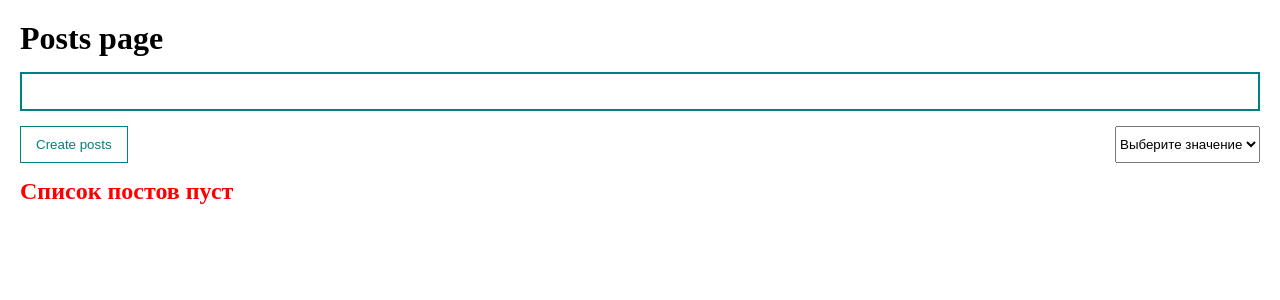
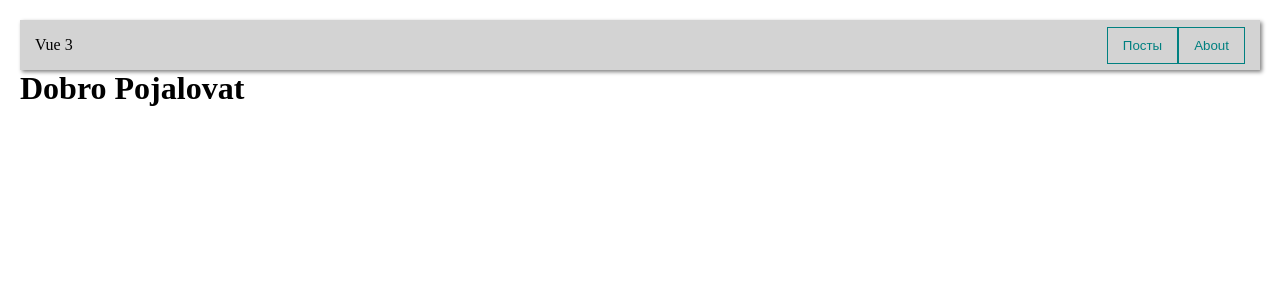
Before and after one commit to ALCOWEB/pharmagreen.ru, a Vue app in the folder front/: page / in a window 1280 px wide. Shown: the top 300 px of the page. Built offline with nearby package versions, Linux system fonts and the light colour scheme; no server answers.

Commit message:
add some vue changes 5

```diff
--- a/front/src/App.vue
+++ b/front/src/App.vue
@@ -1,122 +1,23 @@
 <template>
   <div class="app">
-    <h1>Posts page</h1>
-    <my-input v-model="searchQuery"/>
-    <div class="app_btns">
-      <my-button
-          @click="showDialog"
-      >Create posts</my-button>
-      <my-select
-          v-model="selectedSort"
-          :options="sortOptions"
-        />
-    </div>
-    <my-dialog v-model:show="dialogVisible">
-      <post-form
-          @create="createPost"
-      />
-    </my-dialog>
-    <post-list
-        :posts="sortedAndSearchedPosts"
-        @remove="removePost"
-        v-if="!postsLoading"
-    />
-    <div v-else>идёт загрузка</div>
+    <navbar></navbar>
+    <router-view></router-view>
   </div>
 </template>
 
+<script>
+  export default {
+
+  }
+</script>
+
 <style>
-  .app {
-    padding: 20px;
-  }
-  .app_btns {
-    margin: 15px 0;
-    display: flex;
-    justify-content: space-between;
-  }
   * {
     margin: 0;
     padding: 0;
     box-sizing: border-box;
   }
-
-
+  .app {
+    padding: 20px;
+  }
 </style>
-
-<script>
-import PostList from "@/components/PostList.vue";
-import PostForm from "@/components/PostForm.vue";
-import MyButton from "@/components/UI/MyButton.vue";
-import MyDialog from "@/components/UI/MyDialog.vue";
-import axios from 'axios';
-import {onMounted} from "vue";
-import MySelect from "@/components/UI/MySelect.vue";
-import MyInput from "@/components/UI/MyInput.vue";
-export default {
-    components: {
-      MyInput,
-      MySelect,
-      MyDialog,
-      MyButton,
-      PostForm, PostList
-    },
-    data() {
-      return {
-        posts: [],
-        dialogVisible: false,
-        postsLoading: false,
-        selectedSort: '',
-        searchQuery: '',
-        sortOptions: [
-          {
-            value: 'title',
-            name: 'По названию'
-          },
-          {
-            value: 'body',
-            name: 'по описанию'
-          }
-        ]
-      }
-    },
-    methods: {
-      createPost(post) {
-        this.posts.push(post);
-        this.dialogVisible = false
-      },
-      removePost(post) {
-        this.posts = this.posts.filter(p => p.id !== post.id)
-      },
-      showDialog() {
-        this.dialogVisible = true
-      },
-      async fetchPosts() {
-        try {
-          this.postsLoading = true;
-            const response = await axios.get('https://jsonplaceholder.typicode.com/posts?_limit=10');
-            this.posts = response.data;
-        } catch (e) {
-          alert("error")
-        } finally {
-          this.postsLoading = false;
-        }
-      }
-    },
-    mounted() {
-      this.fetchPosts();
-    },
-    computed: {
-      sortedPosts() {
-       return [...this.posts].sort((a, b) => {
-         return a[this.selectedSort]?.localeCompare(b[this.selectedSort]);
-       })
-      },
-      sortedAndSearchedPosts() {
-        return this.sortedPosts.filter(post => post.title.includes(this.searchQuery));
-      }
-    },
-    watch: {
-
-    }
-  }
-</script>
--- a/front/src/components/PostItem.vue
+++ b/front/src/components/PostItem.vue
@@ -1,7 +1,10 @@
 <template>
   <div class="post">
-    <div><strong>Название:</strong> {{ post.title }} </div>
-    <div><strong>Описание</strong> {{ post.body }}</div>
+    <div>
+      <div>{{ post.id }}</div>
+      <div><strong>Название:</strong> {{ post.title }} </div>
+      <div><strong>Описание</strong> {{ post.body }}</div>
+    </div>
     <div class="post_btns">
       <my-button
       @click="$emit('remove', post)"
--- /dev/null
+++ b/front/src/components/UI/NavBar.vue
@@ -0,0 +1,29 @@
+<template>
+  <div class="navbar">
+    <div @click="$router.push('/')">Vue 3</div>
+    <div class="navbar__btns">
+      <my-button @click="$router.push('/users')">Посты</my-button>
+      <my-button @click="$router.push('/about')">About</my-button>
+    </div>
+  </div>
+</template>
+
+<script>
+export default {
+  name: "navbar",
+}
+</script>
+
+<style scoped>
+  .navbar {
+    height: 50px;
+    background-color: lightgray;
+    box-shadow: 2px 2px 4px grey;
+    display: flex;
+    align-items: center;
+    padding: 0 15px;
+  }
+  .navbar__btns {
+    margin-left: auto;
+  }
+</style>
--- a/front/src/components/UI/index.js
+++ b/front/src/components/UI/index.js
@@ -1,9 +1,11 @@
 import MyButton from "@/components/UI/MyButton.vue";
 import MyInput from "@/components/UI/MyInput.vue";
 import MyDialog from "@/components/UI/MyDialog.vue";
+import NavBar from "@/components/UI/NavBar.vue";
 
 export default [
     MyButton,
     MyInput,
-    MyDialog
+    MyDialog,
+    NavBar
 ]
--- a/front/src/main.js
+++ b/front/src/main.js
@@ -1,6 +1,7 @@
 import { createApp } from 'vue'
 import App from './App.vue'
 import components from './components/UI'
+import router from "@/router/router";
 
 const app = createApp(App);
 
@@ -8,4 +9,4 @@ components.forEach(component => {
     app.component(component.name, component)
 })
 
-app.mount('#app');
+app.use(router).mount('#app');
--- /dev/null
+++ b/front/src/pages/About.vue
@@ -0,0 +1,15 @@
+<template>
+  <div>
+    <h1>About page</h1>
+  </div>
+</template>
+
+<script>
+export default {
+  name: "About"
+}
+</script>
+
+<style scoped>
+
+</style>
--- /dev/null
+++ b/front/src/pages/Main.vue
@@ -0,0 +1,15 @@
+<template>
+  <div>
+    <h1>Dobro Pojalovat</h1>
+  </div>
+</template>
+
+<script>
+export default {
+
+}
+</script>
+
+<style scoped>
+
+</style>
--- /dev/null
+++ b/front/src/pages/UserPage.vue
@@ -0,0 +1,185 @@
+<template>
+  <div >
+    <h1>Posts page</h1>
+    <my-input v-model="searchQuery"/>
+    <div class="app_btns">
+      <my-button
+          @click="showDialog"
+      >Create posts</my-button>
+      <my-select
+          v-model="selectedSort"
+          :options="sortOptions"
+      />
+    </div>
+    <my-dialog v-model:show="dialogVisible">
+      <post-form
+          @create="createPost"
+      />
+    </my-dialog>
+    <post-list
+        :posts="sortedAndSearchedPosts"
+        @remove="removePost"
+        v-if="!postsLoading"
+    />
+    <div v-else>идёт загрузка</div>
+    <div ref="observer" class="observer"></div>
+    <!--    <div class="page__wrapper">-->
+    <!--        <div-->
+    <!--          v-for="pageNumber in totalPages"-->
+    <!--          :key="pageNumber"-->
+    <!--          class="page"-->
+    <!--          @click="changePage(pageNumber)"-->
+    <!--          :class="{-->
+    <!--            'current__page': page === pageNumber-->
+    <!--          }"-->
+    <!--        > {{ pageNumber }}-->
+    <!--        </div>-->
+    <!--    </div>-->
+  </div>
+</template>
+
+<style>
+
+.app_btns {
+  margin: 15px 0;
+  display: flex;
+  justify-content: space-between;
+}
+
+.page__wrapper {
+  display: flex;
+  margin-top: 15px;
+}
+.page {
+  border: 1px solid black;
+  padding: 10px;
+}
+.current__page {
+  border: 2px solid green;
+}
+.observer {
+  height: 20px;
+  background-color: yellow;
+}
+
+</style>
+
+<script>
+import PostList from "@/components/PostList.vue";
+import PostForm from "@/components/PostForm.vue";
+import MyButton from "@/components/UI/MyButton.vue";
+import MyDialog from "@/components/UI/MyDialog.vue";
+import axios from 'axios';
+import {onMounted} from "vue";
+import MySelect from "@/components/UI/MySelect.vue";
+import MyInput from "@/components/UI/MyInput.vue";
+export default {
+  components: {
+    MyInput,
+    MySelect,
+    MyDialog,
+    MyButton,
+    PostForm, PostList
+  },
+  data() {
+    return {
+      posts: [],
+      dialogVisible: false,
+      postsLoading: false,
+      selectedSort: '',
+      searchQuery: '',
+      page: 1,
+      limit: 10,
+      totalPages: 0,
+      sortOptions: [
+        {
+          value: 'title',
+          name: 'По названию'
+        },
+        {
+          value: 'body',
+          name: 'по описанию'
+        }
+      ]
+    }
+  },
+  methods: {
+    createPost(post) {
+      this.posts.push(post);
+      this.dialogVisible = false
+    },
+    removePost(post) {
+      this.posts = this.posts.filter(p => p.id !== post.id)
+    },
+    showDialog() {
+      this.dialogVisible = true
+    },
+    async fetchPosts() {
+      try {
+        this.postsLoading = true;
+        const response = await axios.get('https://jsonplaceholder.typicode.com/posts', {
+          params: {
+            _page: this.page,
+            _limit: this.limit
+          }
+        });
+        this.totalPages = Math.ceil(response.headers['x-total-count'] / this.limit);
+        this.posts = [...this.posts, ...response.data];
+      } catch (e) {
+        alert("error")
+      } finally {
+        this.postsLoading = false;
+      }
+    },
+    async loadMorePosts() {
+      try {
+        this.page += 1;
+        const response = await axios.get('https://jsonplaceholder.typicode.com/posts', {
+          params: {
+            _page: this.page,
+            _limit: this.limit
+          }
+        });
+        this.totalPages = Math.ceil(response.headers['x-total-count'] / this.limit);
+        this.posts = [...this.posts, ...response.data];
+      } catch (e) {
+        alert("error")
+      }
+    },
+    // changePage(pageNumber) {
+    //   this.page = pageNumber;
+    // }
+  },
+  mounted() {
+    this.fetchPosts();
+    const options = {
+      rootMargin: '0px',
+      threshold: 1.0
+    }
+    const callback = (entries, observer) => {
+      if(entries[0].isIntersecting && this.page < this.totalPages) {
+        this.loadMorePosts();
+      }
+
+    };
+    const observer = new IntersectionObserver(callback, options);
+    observer.observe(this.$refs.observer);
+
+  },
+  computed: {
+    sortedPosts() {
+      return [...this.posts].sort((a, b) => {
+        return a[this.selectedSort]?.localeCompare(b[this.selectedSort]);
+      })
+    },
+    sortedAndSearchedPosts() {
+      return this.sortedPosts.filter(post => post.title.includes(this.searchQuery));
+    }
+  },
+  watch: {
+    // page() {
+    //   this.fetchPosts()
+    // }
+  }
+}
+</script>
```
Also changed, not shown: front/src/router/router.js (added, +26 -0 lines).
